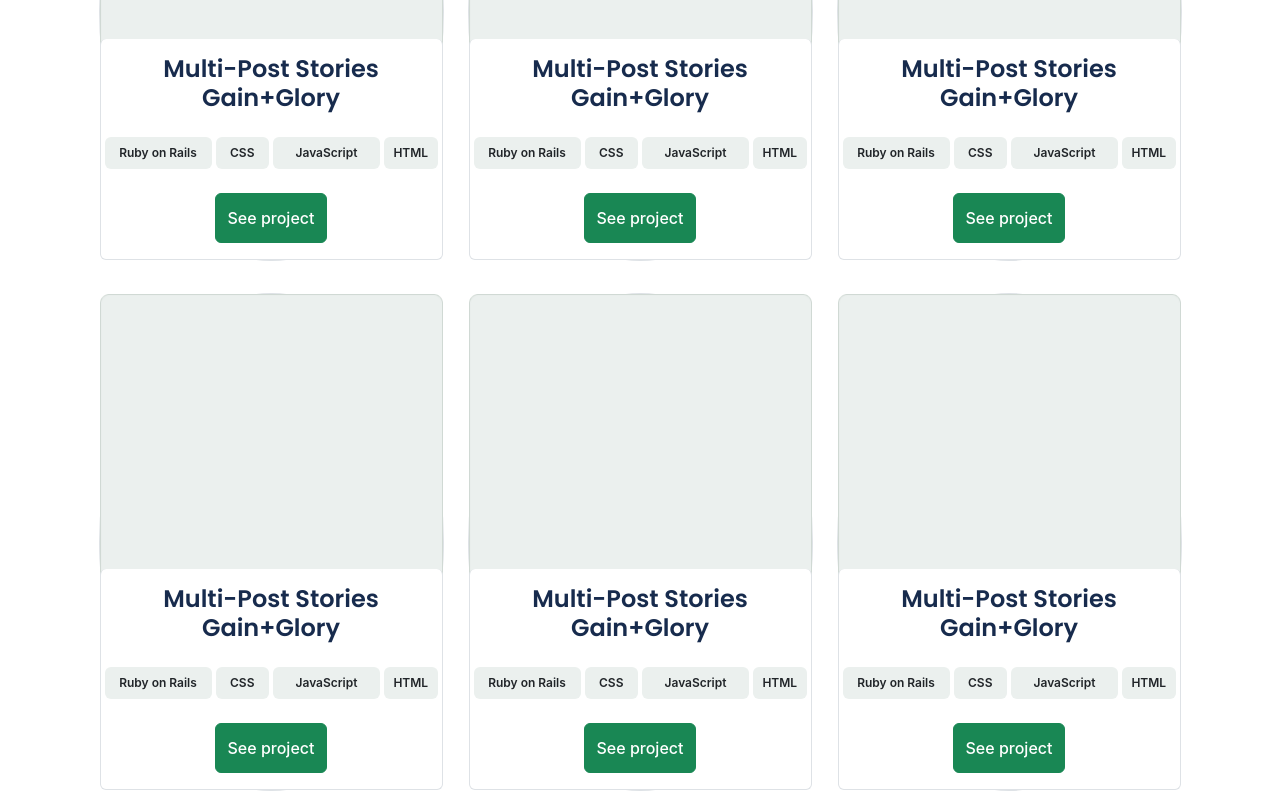
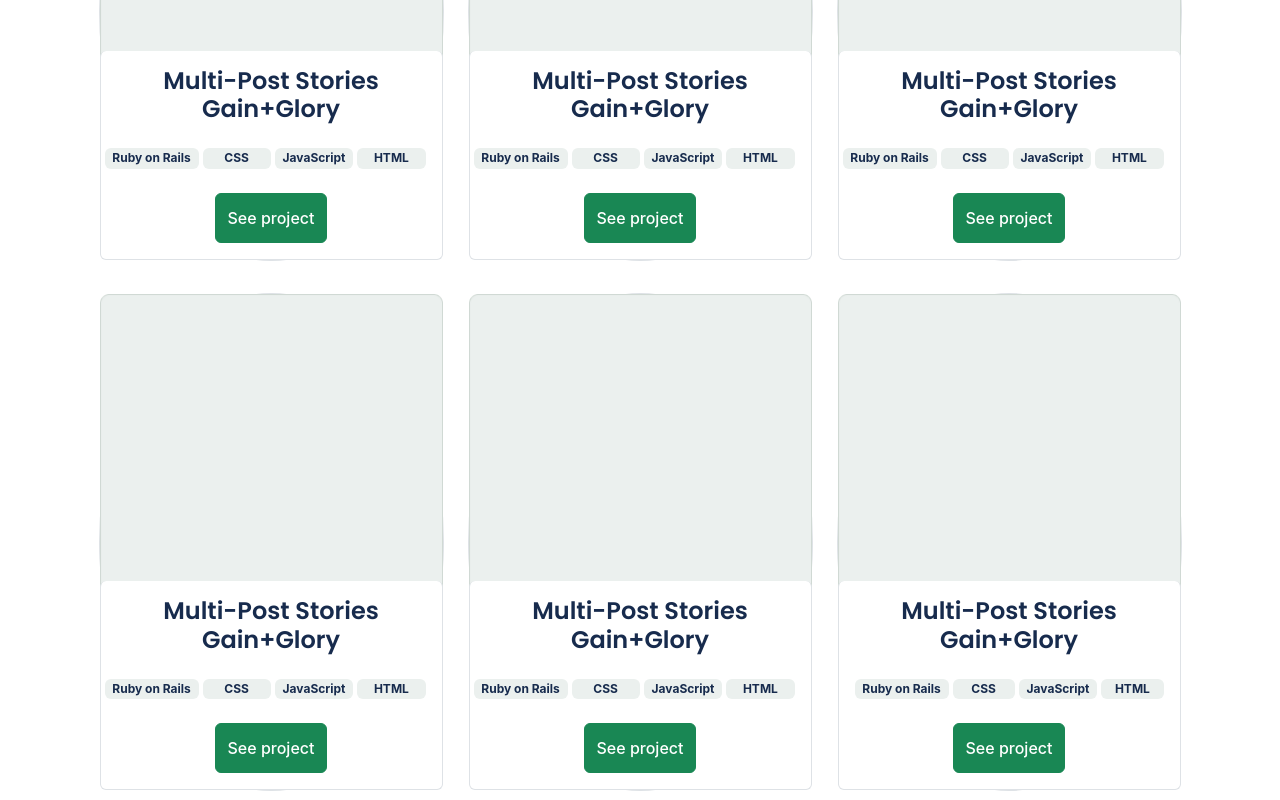
Before and after one commit to romans-adi/Portfolio, a website: page index.html in a window 1280 px wide. Shown: the part 1220-2020 px from the top of the page. Drawn offline with Linux system fonts and the light colour scheme.

Commit message:
Add badge class to Project Card list items. Remove class tool from Project Catd list items.

```diff
--- a/index.html
+++ b/index.html
@@ -70,10 +70,10 @@
                   <h3 class="card-title">Multi-Post Stories Gain+Glory</h3>
                   <div class="row mt-4 mb-2">
                     <ul class="d-flex flex-row gap-1 ps-0">
-                    <li class="tool col-4 bg-gray rounded">Ruby on Rails</li>
-                    <li class="tool col-2 bg-gray rounded">CSS</li>
-                    <li class="tool col-4 bg-gray rounded">JavaScript</li>
-                    <li class="tool col-2 bg-gray rounded">HTML</li>
+                      <li class="badge d-flex flex-shrink-1 justify-content-center gray-bg blue col-4 align-items-center">Ruby on Rails</li>
+                      <li class="badge d-flex flex-shrink-1 justify-content-center gray-bg blue col-4 align-items-center">CSS</li>
+                      <li class="badge d-flex flex-shrink-1 justify-content-center gray-bg blue col-4 align-items-center">JavaScript</li>
+                      <li class="badge d-flex flex-shrink-1 justify-content-center gray-bg blue col-4 align-items-center">HTML</li>
                     </ul>
                   </div>
                   <a href="#" class="btn btn-success">See project</a>
@@ -89,10 +89,10 @@
                   <h3 class="card-title">Multi-Post Stories Gain+Glory</h3>
                   <div class="row mt-4 mb-2">
                     <ul class="d-flex flex-row gap-1 ps-0">
-                    <li class="tool col-4 bg-gray rounded">Ruby on Rails</li>
-                    <li class="tool col-2 bg-gray rounded">CSS</li>
-                    <li class="tool col-4 bg-gray rounded">JavaScript</li>
-                    <li class="tool col-2 bg-gray rounded">HTML</li>
+                      <li class="badge d-flex flex-shrink-1 justify-content-center gray-bg blue col-4 align-items-center">Ruby on Rails</li>
+                      <li class="badge d-flex flex-shrink-1 justify-content-center gray-bg blue col-4 align-items-center">CSS</li>
+                      <li class="badge d-flex flex-shrink-1 justify-content-center gray-bg blue col-4 align-items-center">JavaScript</li>
+                      <li class="badge d-flex flex-shrink-1 justify-content-center gray-bg blue col-4 align-items-center">HTML</li>
                     </ul>
                   </div>
                   <a href="#" class="btn btn-success">See project</a>
@@ -108,10 +108,10 @@
                   <h3 class="card-title">Multi-Post Stories Gain+Glory</h3>
                   <div class="row mt-4 mb-2">
                     <ul class="d-flex flex-row gap-1 ps-0">
-                    <li class="tool col-4 bg-gray rounded">Ruby on Rails</li>
-                    <li class="tool col-2 bg-gray rounded">CSS</li>
-                    <li class="tool col-4 bg-gray rounded">JavaScript</li>
-                    <li class="tool col-2 bg-gray rounded">HTML</li>
+                      <li class="badge d-flex flex-shrink-1 justify-content-center gray-bg blue col-4 align-items-center">Ruby on Rails</li>
+                      <li class="badge d-flex flex-shrink-1 justify-content-center gray-bg blue col-4 align-items-center">CSS</li>
+                      <li class="badge d-flex flex-shrink-1 justify-content-center gray-bg blue col-4 align-items-center">JavaScript</li>
+                      <li class="badge d-flex flex-shrink-1 justify-content-center gray-bg blue col-4 align-items-center">HTML</li>
                     </ul>
                   </div>
                   <a href="#" class="btn btn-success">See project</a>
@@ -127,10 +127,10 @@
                   <h3 class="card-title">Multi-Post Stories Gain+Glory</h3>
                   <div class="row mt-4 mb-2">
                     <ul class="d-flex flex-row gap-1 ps-0">
-                    <li class="tool col-4 bg-gray rounded">Ruby on Rails</li>
-                    <li class="tool col-2 bg-gray rounded">CSS</li>
-                    <li class="tool col-4 bg-gray rounded">JavaScript</li>
-                    <li class="tool col-2 bg-gray rounded">HTML</li>
+                      <li class="badge d-flex flex-shrink-1 justify-content-center gray-bg blue col-4 align-items-center">Ruby on Rails</li>
+                      <li class="badge d-flex flex-shrink-1 justify-content-center gray-bg blue col-4 align-items-center">CSS</li>
+                      <li class="badge d-flex flex-shrink-1 justify-content-center gray-bg blue col-4 align-items-center">JavaScript</li>
+                      <li class="badge d-flex flex-shrink-1 justify-content-center gray-bg blue col-4 align-items-center">HTML</li>
                     </ul>
                   </div>
                   <a href="#" class="btn btn-success">See project</a>
@@ -146,10 +146,10 @@
                   <h3 class="card-title">Multi-Post Stories Gain+Glory</h3>
                   <div class="row mt-4 mb-2">
                     <ul class="d-flex flex-row gap-1 ps-0">
-                    <li class="tool col-4 bg-gray rounded">Ruby on Rails</li>
-                    <li class="tool col-2 bg-gray rounded">CSS</li>
-                    <li class="tool col-4 bg-gray rounded">JavaScript</li>
-                    <li class="tool col-2 bg-gray rounded">HTML</li>
+                      <li class="badge d-flex flex-shrink-1 justify-content-center gray-bg blue col-4 align-items-center">Ruby on Rails</li>
+                      <li class="badge d-flex flex-shrink-1 justify-content-center gray-bg blue col-4 align-items-center">CSS</li>
+                      <li class="badge d-flex flex-shrink-1 justify-content-center gray-bg blue col-4 align-items-center">JavaScript</li>
+                      <li class="badge d-flex flex-shrink-1 justify-content-center gray-bg blue col-4 align-items-center">HTML</li>
                     </ul>
                   </div>
                   <a href="#" class="btn btn-success">See project</a>
@@ -164,11 +164,11 @@
                 <div class="col align-items-center">
                   <h3 class="card-title">Multi-Post Stories Gain+Glory</h3>
                   <div class="row mt-4 mb-2">
-                    <ul class="d-flex flex-row gap-1 ps-0">
-                    <li class="tool col-4 bg-gray rounded">Ruby on Rails</li>
-                    <li class="tool col-2 bg-gray rounded">CSS</li>
-                    <li class="tool col-4 bg-gray rounded">JavaScript</li>
-                    <li class="tool col-2 bg-gray rounded">HTML</li>
+                    <ul class="d-flex flex-row gap-1">
+                      <li class="badge d-flex flex-shrink-1 justify-content-center gray-bg blue col-4 align-items-center">Ruby on Rails</li>
+                      <li class="badge d-flex flex-shrink-1 justify-content-center gray-bg blue col-4 align-items-center">CSS</li>
+                      <li class="badge d-flex flex-shrink-1 justify-content-center gray-bg blue col-4 align-items-center">JavaScript</li>
+                      <li class="badge d-flex flex-shrink-1 justify-content-center gray-bg blue col-4 align-items-center">HTML</li>
                     </ul>
                   </div>
                   <a href="#" class="btn btn-success">See project</a>
--- a/styles.scss
+++ b/styles.scss
@@ -98,7 +98,6 @@ font-size: 24px;
 }
 
 .tool {
-  background-color: $color-gray;
   padding: 0.5rem;
   font-weight: 600;
 font-size: 12px;
```
Also changed, not shown: assets/css/styles.css.
